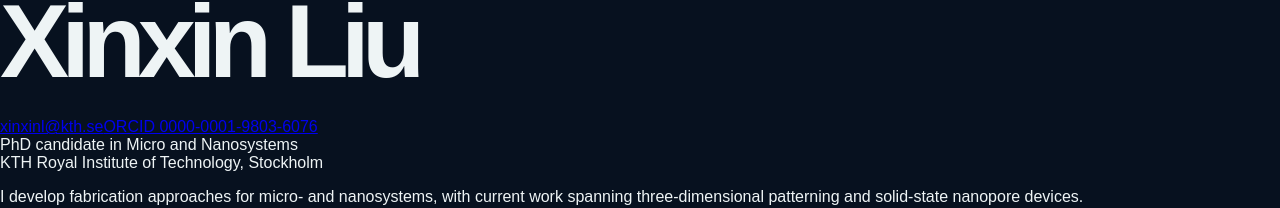
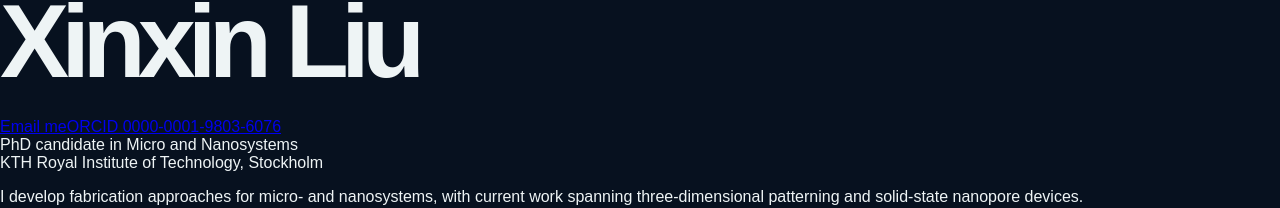
Before and after one commit to betterxinxin-yyds/Xinxin, a Next.js app: page / in a window 1280 px wide. Shown: the part 372-580 px from the top of the page. Built offline with nearby package versions, Linux system fonts and the light colour scheme.

Commit message:
Update page.tsx

```diff
--- a/app/page.tsx
+++ b/app/page.tsx
@@ -13,11 +13,17 @@ const timeline = [
   ["2017-2019", "Zhejiang University", "MSc student, Electro-Mechanical Engineering. Research in piezoelectric MEMS, pMUT ultrasonic ranging and resonant sensors."],
 ];
 
+function EmailLink() {
+  const user = "xinxinl";
+  const host = "kth.se";
+  return <a href="#email" onClick={(event) => { event.preventDefault(); window.location.href = `mailto:${user}@${host}`; }}>Email me</a>;
+}
+
 export default function Home() {
   return <main className="formal-site">
     <header className="formal-nav"><a href="#home" className="formal-name">Xinxin</a><nav><a href="#home">Home</a><a href="#publications">Publication</a><a href="#about">About me</a></nav></header>
     <section id="home" className="formal-home"><img src="/Xinxin/xinxin-portrait.jpg" alt="Xinxin Liu" className="formal-portrait" />
-      <div className="formal-identity"><h1>Xinxin Liu</h1><div className="formal-contact"><a href="mailto:xinxinl@kth.se">xinxinl@kth.se</a><a href="https://orcid.org/0000-0001-9803-6076" target="_blank" rel="noreferrer">ORCID 0000-0001-9803-6076</a></div><p>PhD candidate in Micro and Nanosystems<br/>KTH Royal Institute of Technology, Stockholm</p></div>
+      <div className="formal-identity"><h1>Xinxin Liu</h1><div className="formal-contact"><EmailLink /><a href="https://orcid.org/0000-0001-9803-6076" target="_blank" rel="noreferrer">ORCID 0000-0001-9803-6076</a></div><p>PhD candidate in Micro and Nanosystems<br/>KTH Royal Institute of Technology, Stockholm</p></div>
       <p className="formal-home-summary">I develop fabrication approaches for micro- and nanosystems, with current work spanning three-dimensional patterning and solid-state nanopore devices.</p>
     </section>
     <section className="formal-projects"><h2>MEMS &amp; Nanofabrication</h2>
```
